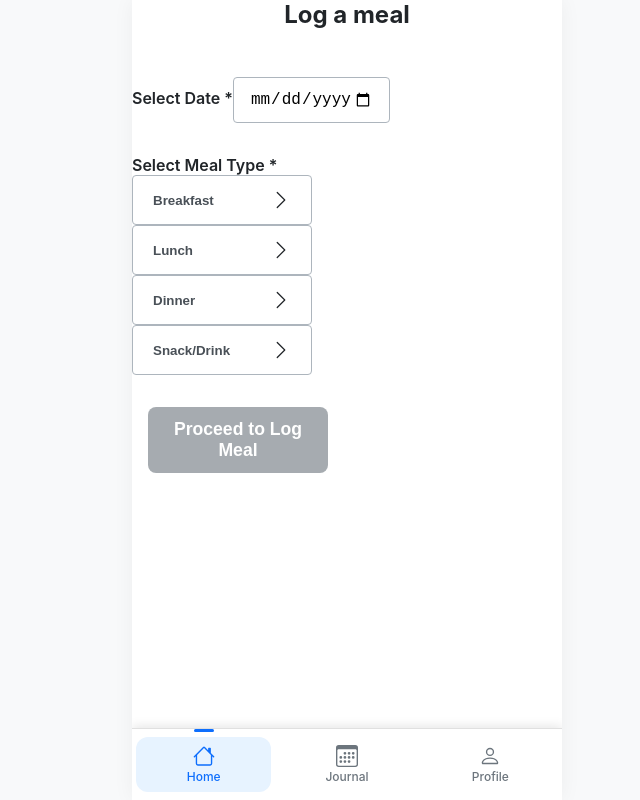
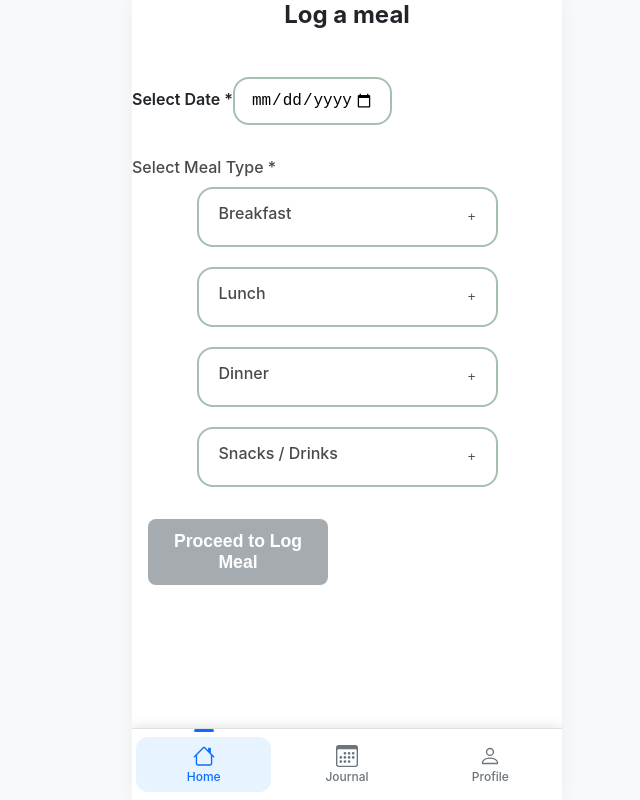
Before and after one commit to amirrezadev75/meal-logger, a React (Vite) app: page / in a window 1280 px wide. Shown: the whole page, without its empty margins (293-933 px from the left). Built offline with nearby package versions, Linux system fonts and the light colour scheme.

Commit message:
meal log page

```diff
--- a/src/components/LogMeal/LogMeal.css
+++ b/src/components/LogMeal/LogMeal.css
@@ -14,39 +14,39 @@
   text-align: center;
 }
 
-/* Custom button overrides for the wireframe style */
+/* Custom button overrides for the new green styling */
 .meal-select-btn {
   display: flex !important;
   justify-content: space-between !important;
   align-items: center !important;
   text-align: left;
   padding: 14px 20px !important;
-  border: 1px solid #adb5bd !important;
-  color: #495057 !important;
-  background-color: transparent !important;
-  border-radius: 4px !important;
-  width: 100%;
+  border: 2.5px solid #a3c1ad !important;
+  color: #4a4a4a !important;
+  background-color: #fff !important;
+  border-radius: 16px !important;
+  width: 70% !important;
+  max-width: none !important;
   transition: all 0.2s ease-in-out;
+  cursor: pointer;
+  outline: none;
 }
 
 /* Hover effects for meal buttons */
 .meal-select-btn:hover {
-  background-color: #f8f9fa !important;
-  border-color: #6c757d !important;
-  transform: translateY(-1px);
-  box-shadow: 0 2px 4px rgba(0,0,0,0.1);
+  background-color: #f9fdfa !important;
+  border-color: #88af95 !important;
 }
 
 /* Selected state for meal buttons */
 .meal-select-btn.selected {
-  background-color: #e3f2fd !important;
-  border-color: #1976d2 !important;
-  color: #1976d2 !important;
+  background-color: #f9fdfa !important;
+  border-color: #88af95 !important;
+  color: #4a4a4a !important;
 }
 
 .meal-select-btn:active {
-  background-color: #f8f9fa !important;
-  transform: translateY(0);
+  transform: scale(0.98);
 }
 
 /* Date picker styling */
@@ -64,14 +64,14 @@
 
 .date-picker {
   padding: 12px 16px;
-  border-radius: 4px;
-  border: 1px solid #adb5bd;
+  border-radius: 16px;
+  border: 2.5px solid #a3c1ad;
   font-size: 1rem;
 }
 
 .date-picker:focus {
-  border-color: #1976d2;
-  box-shadow: 0 0 0 0.2rem rgba(25, 118, 210, 0.25);
+  border-color: #88af95;
+  box-shadow: 0 0 0 0.2rem rgba(163, 193, 173, 0.25);
 }
 
 /* Meal selection section */
@@ -111,13 +111,26 @@
   opacity: 0.6;
 }
 
-.arrow-icon {
-  color: #212529;
+.meal-label {
+  font-size: 16px;
+  color: #4a4a4a;
+  font-family: 'Inter', sans-serif;
+  font-weight: 500;
+}
+
+.meal-icon {
+  color: #4a4a4a;
+  font-weight: 400;
+  line-height: 1;
 }
 
 /* Controls stack width for meal selection buttons */
 .meal-stack {
+  display: flex;
+  flex-direction: column;
+  align-items: center;
+  margin-top: 20px;
   width: 100%;
-  max-width: none; /* Remove max-width constraint */
-  padding: 0; /* Remove horizontal padding */
+  margin: 10px auto;
+  gap: 20px !important;
 }
--- a/src/components/LogMeal/LogMeal.jsx
+++ b/src/components/LogMeal/LogMeal.jsx
@@ -1,7 +1,6 @@
 import React, { useState } from 'react';
 import { useNavigate } from 'react-router-dom';
 import { Container, Stack, Button, Form, Alert } from 'react-bootstrap';
-import { BsChevronRight } from 'react-icons/bs';
 import './LogMeal.css';
 
 const LogMeal = () => {
@@ -9,7 +8,7 @@ const LogMeal = () => {
   const [selectedMeal, setSelectedMeal] = useState('');
   const [selectedDate, setSelectedDate] = useState('');
   const [showError, setShowError] = useState(false);
-  const mealOptions = ["Breakfast", "Lunch", "Dinner", "Snack/Drink"];
+  const mealOptions = ["Breakfast", "Lunch", "Dinner", "Snacks / Drinks"];
 
   const handleMealSelect = (mealType) => {
     setSelectedMeal(mealType);
@@ -79,8 +78,8 @@ const LogMeal = () => {
                 onClick={() => handleMealSelect(item)}
                 variant="outline-secondary"
               >
-                <span>{item}</span>
-                <BsChevronRight className="arrow-icon" size={20} />
+                <span className="meal-label">{item}</span>
+                <span className="meal-icon">+</span>
               </Button>
             ))}
           </Stack>
```
